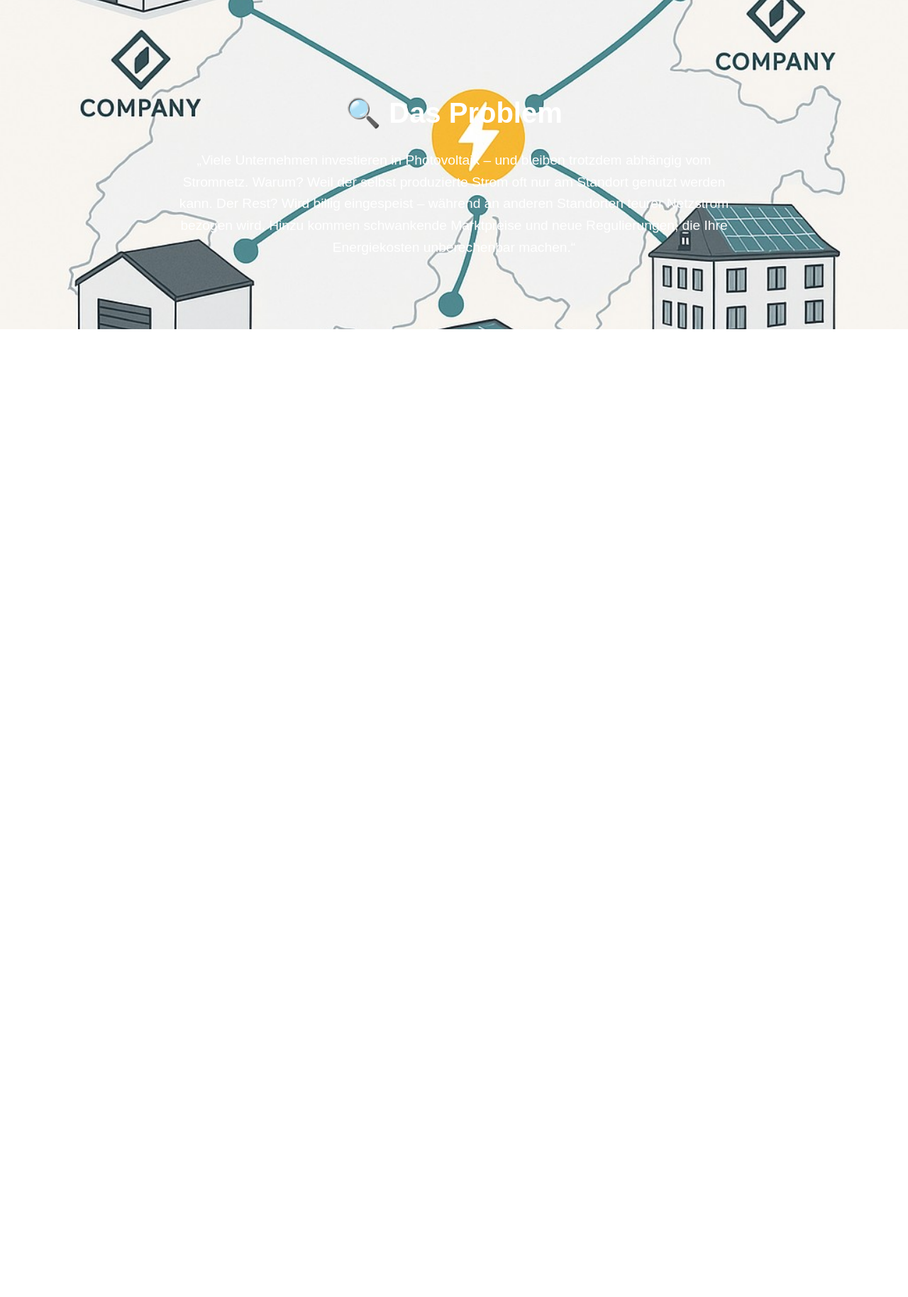
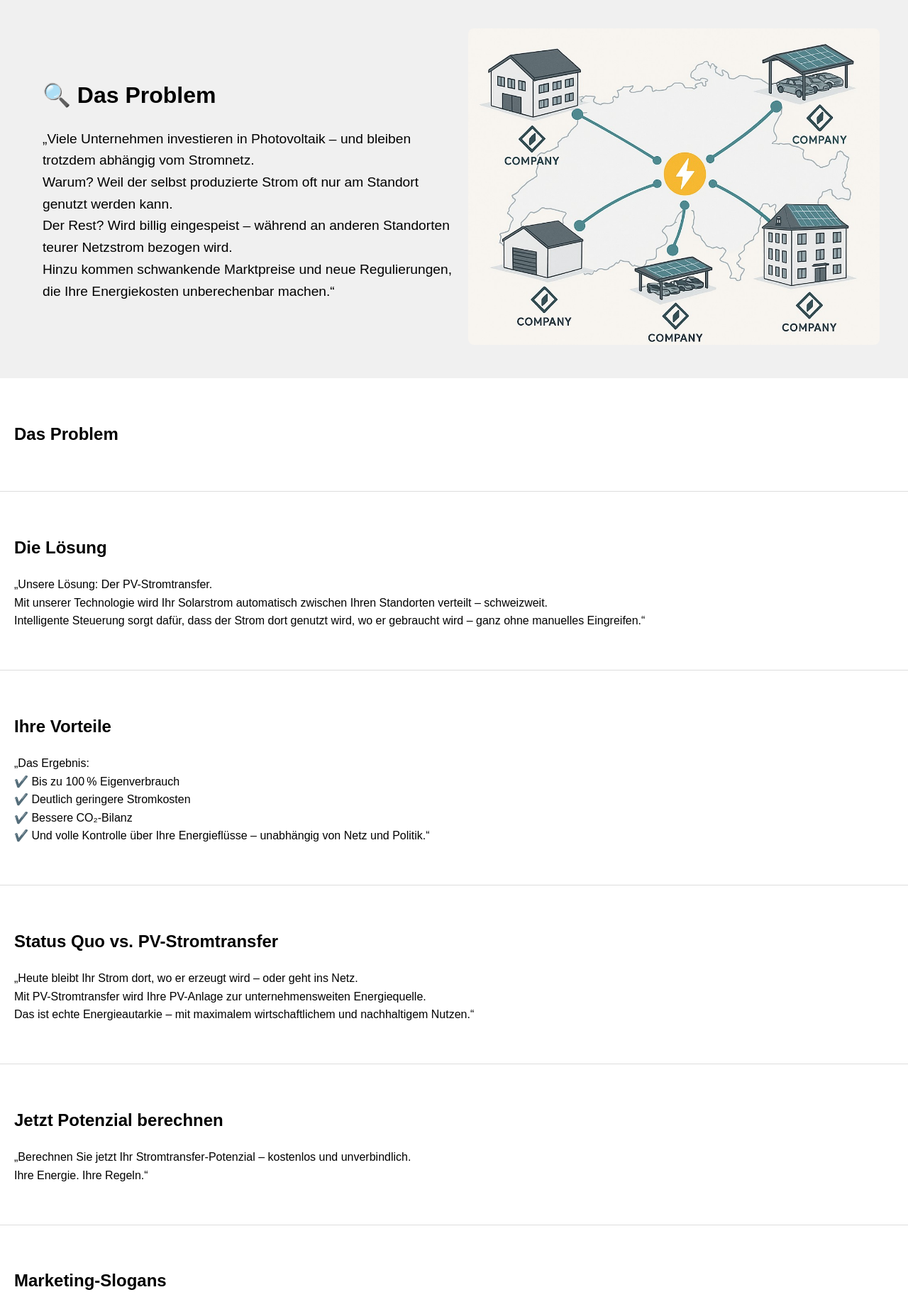
Before and after one commit to stempe4point0/EnergyTransfer, a plain HTML site: page index.html in a window 1280 px wide. Shown: the top 1828 px of the page at 71% size. Before the commit the page ends 800 px from the top, so only its background shows below. Drawn offline with Linux system fonts and the light colour scheme.

Commit message:
Add files via upload

```diff
--- a/index.html
+++ b/index.html
@@ -6,29 +6,139 @@
     <title>PV-Stromtransfer Landingpage</title>
     <meta name="viewport" content="width=device-width, initial-scale=1">
     <style>
-        body { font-family: Arial, sans-serif; margin: 0; padding: 0; line-height: 1.6; }
-        header {
-            background: url('bild_szene1.jpg') no-repeat center center;
-            background-size: cover;
-            color: white;
+        body {
+            font-family: Arial, sans-serif;
+            margin: 0;
+            padding: 0;
+            line-height: 1.6;
+        }
+        .header {
+            display: flex;
+            flex-wrap: wrap;
+            align-items: center;
+            padding: 40px;
+            background-color: #f0f0f0;
+        }
+        .header-text {
+            flex: 1;
+            padding: 20px;
+        }
+        .header-text h1 {
+            font-size: 2em;
+            margin-bottom: 20px;
+        }
+        .header-text p {
+            font-size: 1.2em;
+            white-space: pre-line;
+        }
+        .header-image {
+            flex: 1;
             text-align: center;
-            padding: 100px 20px;
         }
-        h1 { font-size: 2.5em; margin-bottom: 20px; }
-        p { font-size: 1.2em; max-width: 800px; margin: 0 auto; }
+        .header-image img {
+            max-width: 100%;
+            height: auto;
+            border-radius: 8px;
+        }
+        section {
+            padding: 40px 20px;
+            border-bottom: 1px solid #ddd;
+        }
+        section h2 {
+            font-size: 1.5em;
+            margin-bottom: 20px;
+        }
+        section p {
+            font-size: 1em;
+            white-space: pre-line;
+        }
     </style>
 </head>
 <body>
 
-<header>
-    <h1>🔍 Das Problem</h1>
-    <p>„Viele Unternehmen investieren in Photovoltaik – und bleiben trotzdem abhängig vom Stromnetz.
+<div class="header">
+    <div class="header-text">
+        <h1>🔍 Das Problem</h1>
+        <p>„Viele Unternehmen investieren in Photovoltaik – und bleiben trotzdem abhängig vom Stromnetz.
 Warum? Weil der selbst produzierte Strom oft nur am Standort genutzt werden kann.
 Der Rest? Wird billig eingespeist – während an anderen Standorten teurer Netzstrom bezogen wird.
 Hinzu kommen schwankende Marktpreise und neue Regulierungen, die Ihre Energiekosten unberechenbar machen.“</p>
-</header>
+    </div>
+    <div class="header-image">
+        <img src="bild_szene1.jpg" alt="PV-Anlage mit Netzanschluss">
+    </div>
+</div>
 
-<!-- Weitere Abschnitte folgen hier -->
+<section>
+    <h2>Das Problem</h2>
+    <p></p>
+</section>
+
+<section>
+    <h2>Die Lösung</h2>
+    <p>„Unsere Lösung: Der PV-Stromtransfer.
+Mit unserer Technologie wird Ihr Solarstrom automatisch zwischen Ihren Standorten verteilt – schweizweit.
+Intelligente Steuerung sorgt dafür, dass der Strom dort genutzt wird, wo er gebraucht wird – ganz ohne manuelles Eingreifen.“</p>
+</section>
+
+<section>
+    <h2>Ihre Vorteile</h2>
+    <p>„Das Ergebnis:
+✔️ Bis zu 100 % Eigenverbrauch
+✔️ Deutlich geringere Stromkosten
+✔️ Bessere CO₂-Bilanz
+✔️ Und volle Kontrolle über Ihre Energieflüsse – unabhängig von Netz und Politik.“</p>
+</section>
+
+<section>
+    <h2>Status Quo vs. PV-Stromtransfer</h2>
+    <p>„Heute bleibt Ihr Strom dort, wo er erzeugt wird – oder geht ins Netz.
+Mit PV-Stromtransfer wird Ihre PV-Anlage zur unternehmensweiten Energiequelle.
+Das ist echte Energieautarkie – mit maximalem wirtschaftlichem und nachhaltigem Nutzen.“</p>
+</section>
+
+<section>
+    <h2>Jetzt Potenzial berechnen</h2>
+    <p>„Berechnen Sie jetzt Ihr Stromtransfer-Potenzial – kostenlos und unverbindlich.
+Ihre Energie. Ihre Regeln.“</p>
+</section>
+
+<section>
+    <h2>Marketing-Slogans</h2>
+    <p>„Ihr Solarstrom. Ihr Unternehmen. Schweizweit verbunden.“
+„Photovoltaik neu gedacht: Strom von jedem Standort – für jeden Standort.“
+„Energie dort erzeugen, wo Platz ist – nutzen, wo sie gebraucht wird.“
+„PV-Strom schweizweit nutzen – mit unserem standortübergreifenden Energietransfer.“
+„Solarstrom. Überall im Unternehmen. Eine Quelle. Viele Standorte.</p>
+</section>
+
+<section>
+    <h2>Produktnamen</h2>
+    <p>SolarLink
+PVConnect
+SunShare
+PowerBridge
+EnergieWechsel
+SAK SolarNet
+Pvtransfer
+StromProfit
+SolarFlow
+PowerShift
+Sunverta
+Solario
+SunShift
+SolarTransfer
+Solanex
+Sun Bridge
+Solar Balance
+Energy Bridge
+Solar Share
+PV Share
+Energy Share
+Site Connect
+PV Sync
+Solunity ==> SAK Solunity</p>
+</section>
 
 </body>
 </html>
```
